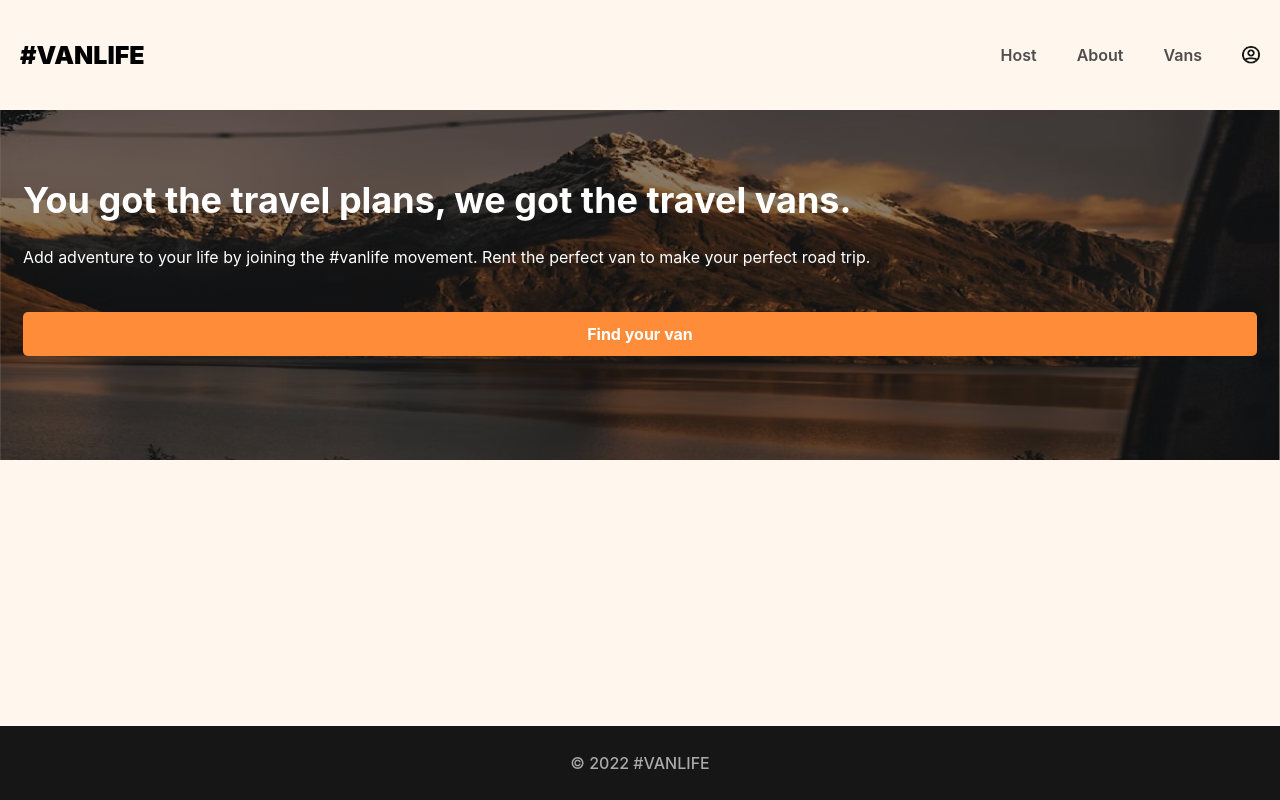
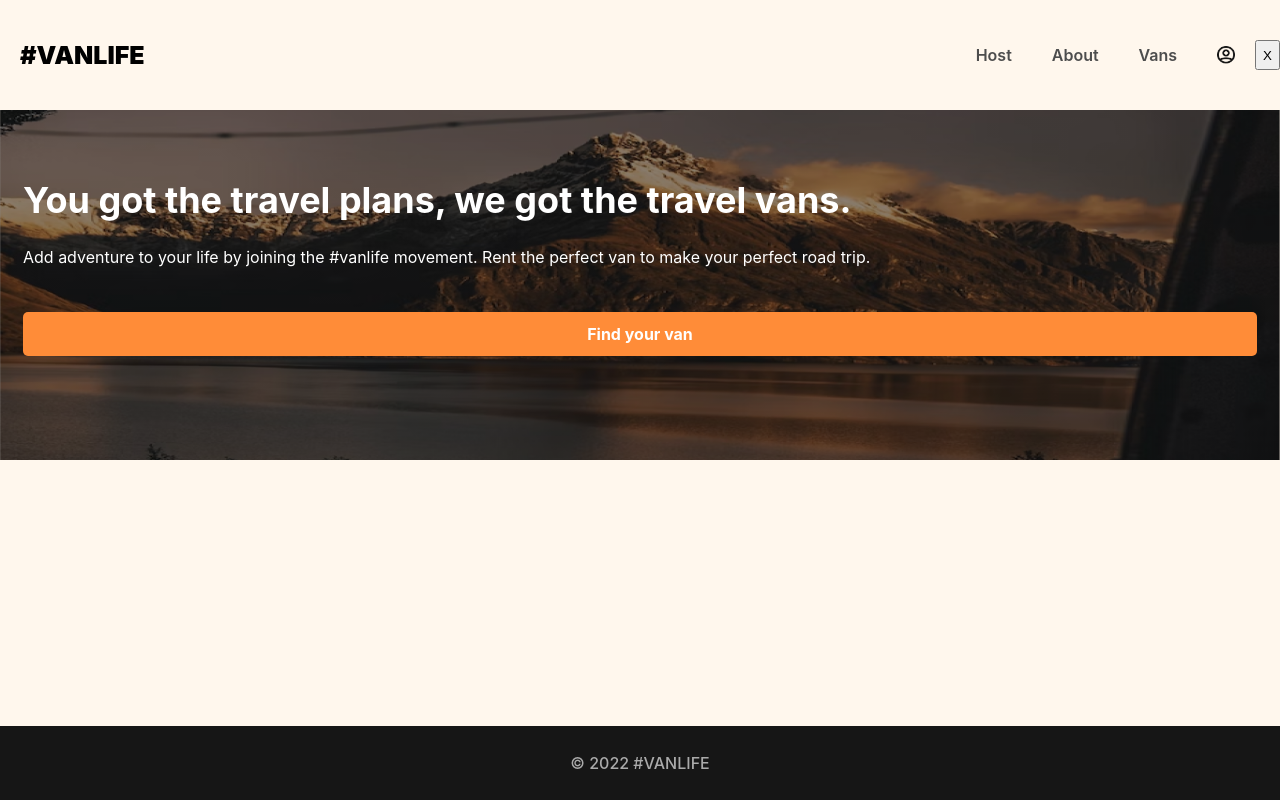
Before and after one commit to Tumelo-Mogono-SE/TUMMOG375_BCL2401_GroupE_Tumelo-Mogono_DJS08, a React (Vite) app: page / in a window 1280 px wide. Built offline with nearby package versions, Linux system fonts and the light colour scheme; what miragejs would draw is missing.

Commit message:
Added a fakLogout function which is used in my new button for onCLick to remove the loggedIn from the localStorage

```diff
--- a/src/components/Header.jsx
+++ b/src/components/Header.jsx
@@ -7,6 +7,10 @@ export default function Header() {
         fontWeight: "bold",
         textDecoration: "underline",
         color: "#161616"
+    }
+
+    const fakeLogOut = () => {
+        localStorage.removeItem("loggedin")
     }
     return (
         <header>
@@ -36,6 +40,7 @@ export default function Header() {
                         className="login-icon"
                     />
                 </Link>
+                <button onCLick={fakeLogOut}>X</button>
             </nav>
         </header>
     )
```
